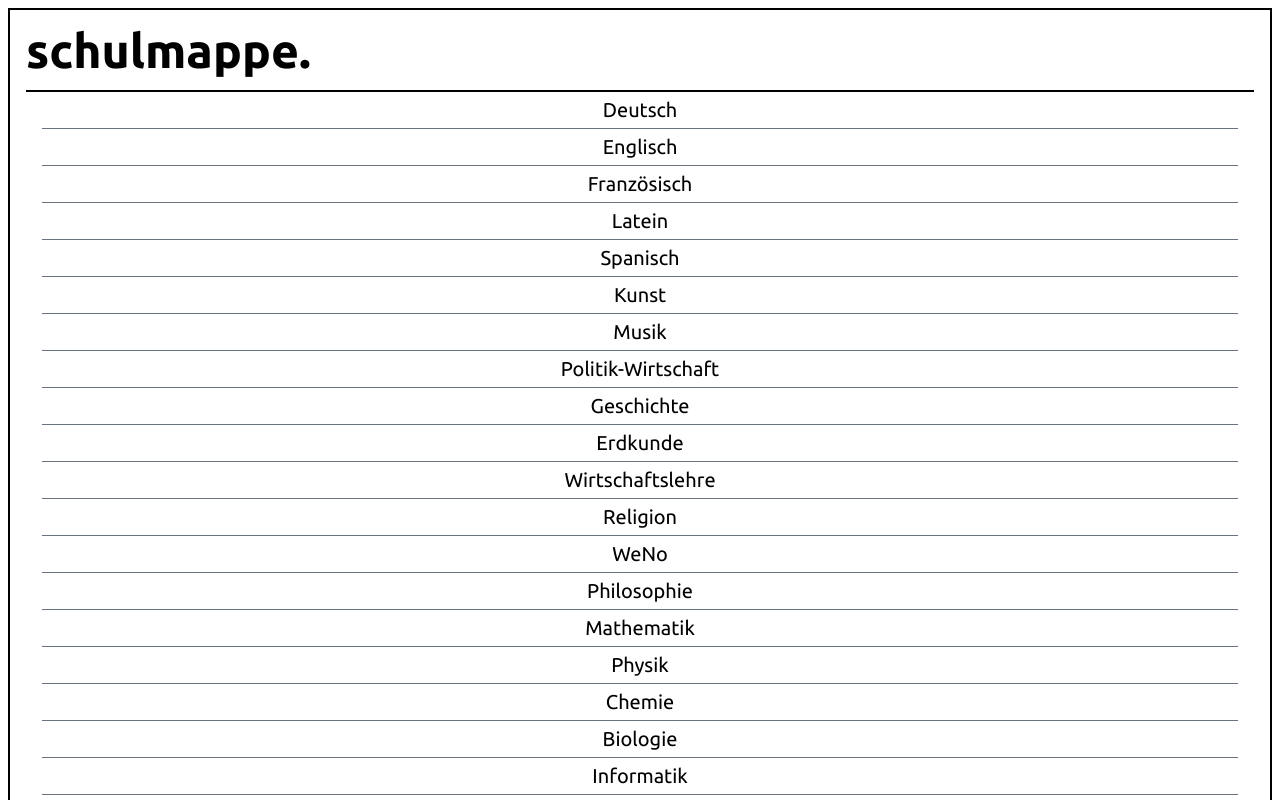
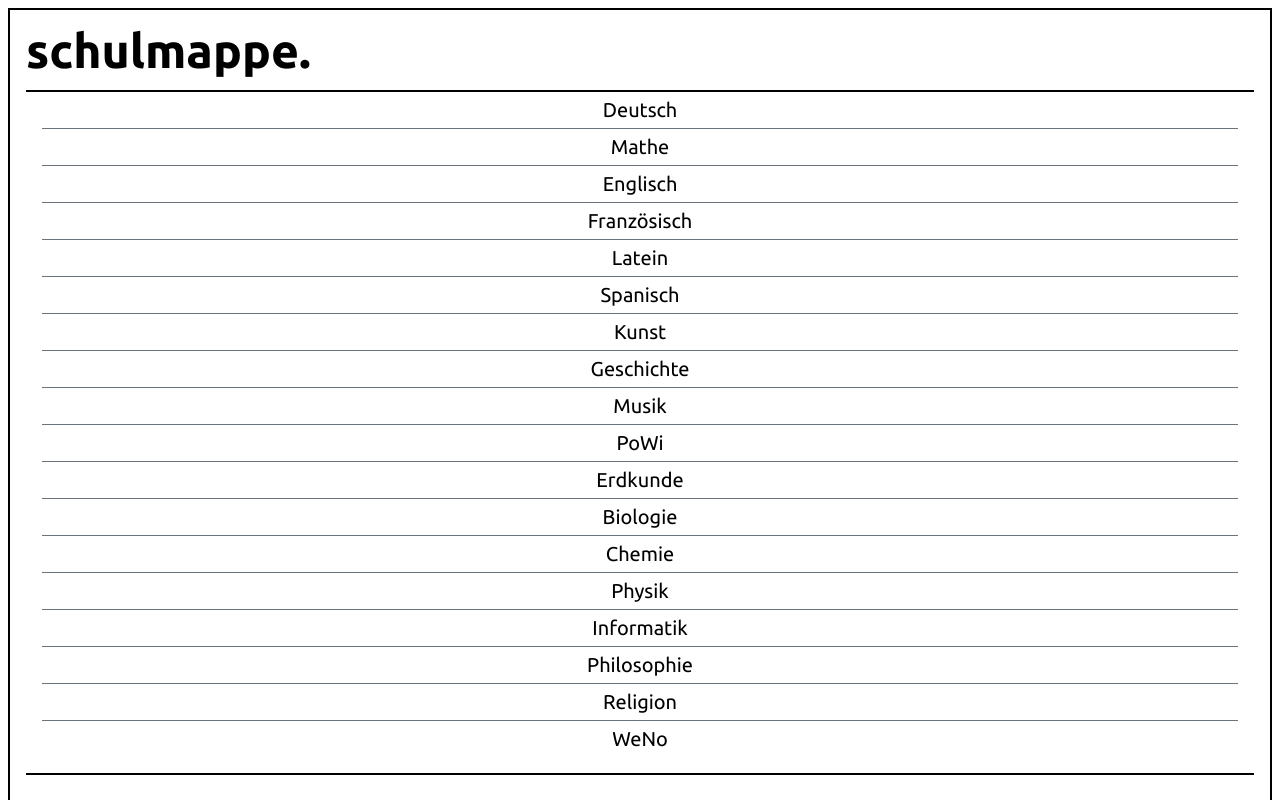
Before and after one commit to FortsetzungF/schulmappe-frontend, a Next.js app: page /faecher in a window 1280 px wide. Shown: the top 800 px of the page. Built offline with nearby package versions, Linux system fonts and the light colour scheme.

Commit message:
implement faecher & warning loading

```diff
--- a/components/menu.js
+++ b/components/menu.js
@@ -1,29 +1,39 @@
+import useSWR from 'swr'
 import NavItem from './navitem';
 
 export default function Menu() {
+  const fetcher = (...args) => fetch(...args).then(res => res.json())
+
+  const { data, error } = useSWR('/api/faecher', fetcher)
+
+  if (error) return <div>failed to load faecher</div>
+  if (!data) return <div>failed to load faecher</div>
+
   return (
-    <div className="font-ubuntu text-center 2xl:text-left">
-      <ul className="divide-y divide-gray-500">
-        <NavItem>Deutsch</NavItem>
+    <div className="font-ubuntu text-center 2xl:text-left ">
+      <ul className="divide-y divide-gray-500 dark:divide-gray-500">
+        {data.faecher.map((fach) =>
+          <NavItem>{fach}</NavItem>
+        )}
+
+        {/* <NavItem>Deutsch</NavItem>
+        <NavItem>Mathe</NavItem>
         <NavItem>Englisch</NavItem>
         <NavItem>Französisch</NavItem>
         <NavItem>Latein</NavItem>
         <NavItem>Spanisch</NavItem>
         <NavItem>Kunst</NavItem>
+        <NavItem>Geschichte</NavItem>
         <NavItem>Musik</NavItem>
         <NavItem>Politik-Wirtschaft</NavItem>
-        <NavItem>Geschichte</NavItem>
         <NavItem>Erdkunde</NavItem>
-        <NavItem>Wirtschaftslehre</NavItem>
+        <NavItem>Biologie</NavItem>
+        <NavItem>Chemie</NavItem>
+        <NavItem>Physik</NavItem>
+        <NavItem>Informatik</NavItem>
+        <NavItem>Philosophie</NavItem>
         <NavItem>Religion</NavItem>
-        <NavItem>WeNo</NavItem>
-        <NavItem>Philosophie</NavItem>
-        <NavItem>Mathematik</NavItem>
-        <NavItem>Physik</NavItem>
-        <NavItem>Chemie</NavItem>
-        <NavItem>Biologie</NavItem>
-        <NavItem>Informatik</NavItem>
-        <NavItem>Sport</NavItem>
+        <NavItem>WeNo</NavItem> */}
       </ul>
     </div>
   );
--- a/components/warning.js
+++ b/components/warning.js
@@ -1,7 +1,21 @@
+import useSWR from 'swr'
+
 export default function Warning() {
+  const fetcher = (...args) => fetch(...args).then(res => res.json())
+
+  const { data, error } = useSWR('/api/warning', fetcher)
+
+  if (error) return (
+    <h2 className="text-center text-xl md:text-2xl bg-red-500 mb-2 p-2 font-semibold">
+      failed to load warning.
+    </h2>
+  );
+
+  if (!data.warning) return null
+
   return (
-    <h2 className="text-center text-xl md:text-2xl bg-red-600 mb-2 p-2 rounded">
-      Lorem ipsum dolor sit, amet consectetur adipisicing elit. Provident, ipsa.
+    <h2 className="text-center text-xl md:text-2xl bg-red-500 mb-2 p-2 font-semibold">
+      {data.warning}
     </h2>
   );
 }
--- /dev/null
+++ b/pages/api/faecher.js
@@ -0,0 +1,3 @@
+export default (req, res) => {
+    res.status(200).json({ faecher: ["Deutsch", "Mathe", "Englisch", "Französisch", "Latein", "Spanisch", "Kunst", "Geschichte", "Musik", "PoWi", "Erdkunde", "Biologie", "Chemie", "Physik", "Informatik", "Philosophie", "Religion", "WeNo"] })
+}
--- /dev/null
+++ b/pages/api/warning.js
@@ -0,0 +1,3 @@
+export default (req, res) => {
+    res.status(200).json({ warning: 'Aufgrund von Serverupdates kann es zu neuanmeldungen kommen.' })
+}
```
